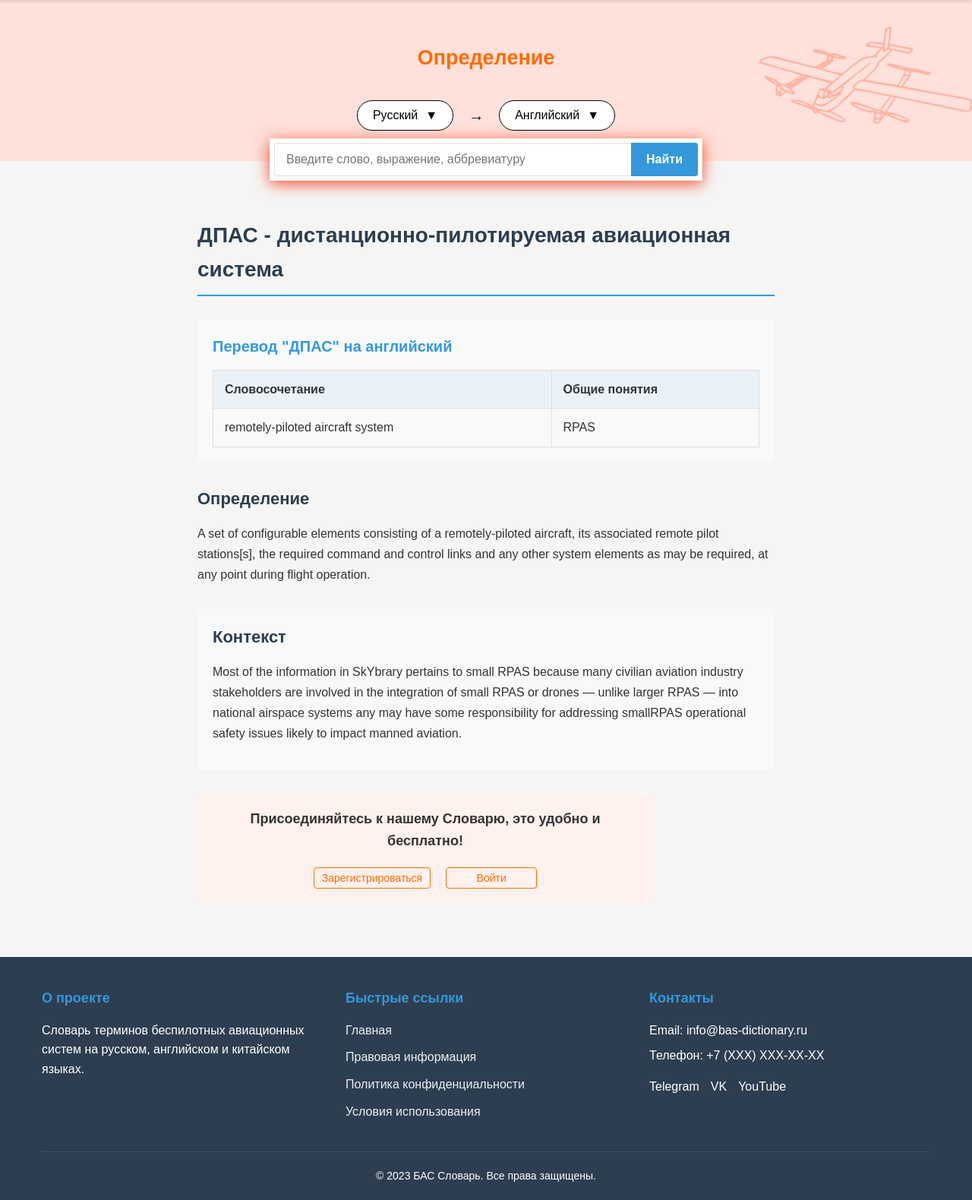
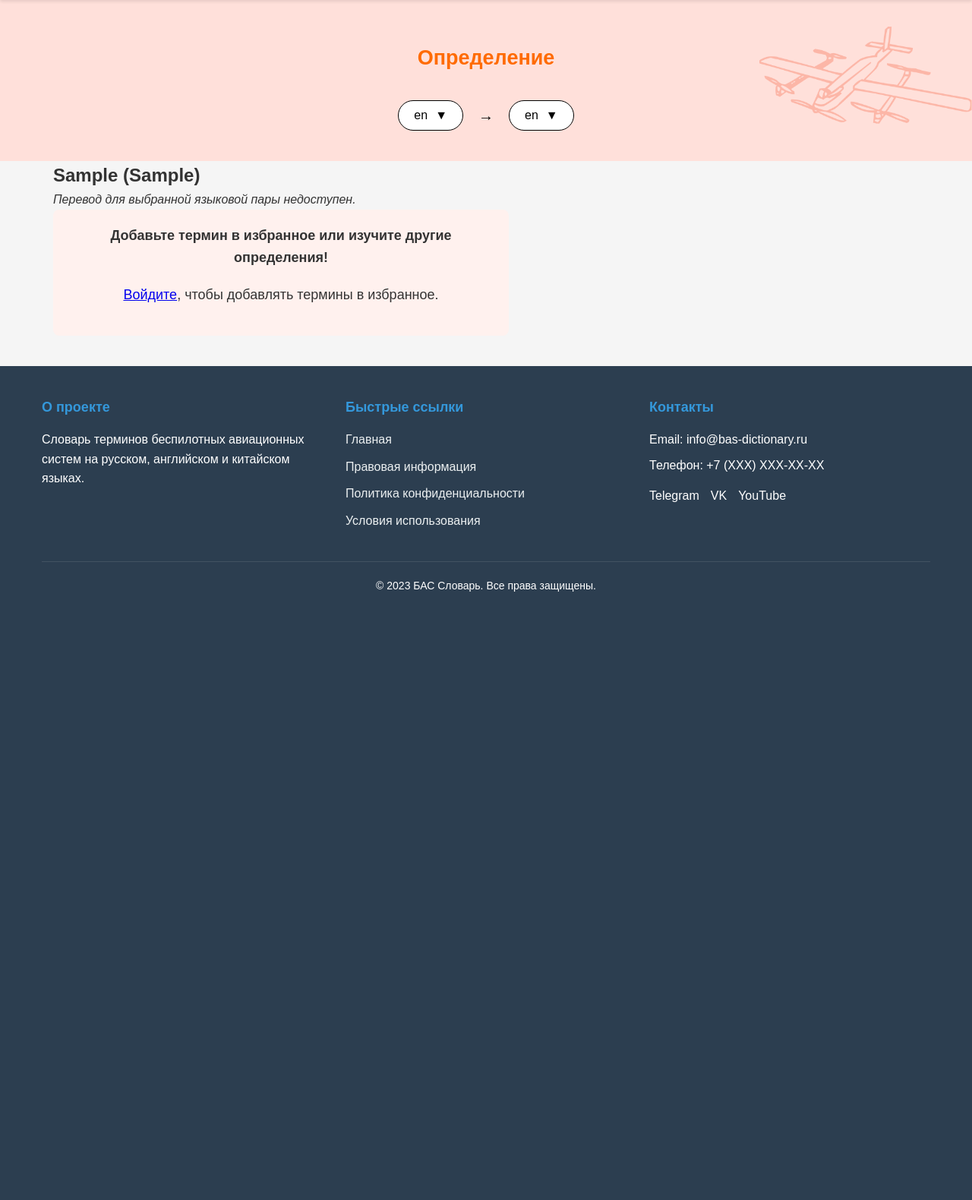
Before and after one commit to Jlanceth/bas_project, a Django app: template bas_project/templates/pages/term-dpas.html in a window 1280 px wide. Shown: the part 67-1647 px from the top of the page at 76% size. After the commit the page ends 846 px from the top, so only its background shows below. Run offline with Django 4.2, Linux system fonts and the light colour scheme; the template is opened without the code that fills it: most values are stand-ins (such as "Sample title", 1, 10 or a date in 2020); some libraries are stand-ins or nearby versions.

Commit message:
модель терминов и поиск по термину

```diff
--- a/bas_project/bas_project/settings.py
+++ b/bas_project/bas_project/settings.py
@@ -88,7 +88,7 @@ DATABASES = {
     'default': {
         'ENGINE': 'django.db.backends.sqlite3',
         'NAME': BASE_DIR / 'db.sqlite3',
-    }
+    },
 }
 
 
--- a/bas_project/dictionary/apps.py
+++ b/bas_project/dictionary/apps.py
@@ -4,3 +4,9 @@ from django.apps import AppConfig
 class DictionaryConfig(AppConfig):
     default_auto_field = 'django.db.models.BigAutoField'
     name = 'dictionary'
+
+    def ready(self):
+        # Импортируем здесь, чтобы избежать circular imports
+        from .models import Language
+        # Создаем языки при запуске приложения
+        Language.initialize_languages()
--- a/bas_project/dictionary/urls.py
+++ b/bas_project/dictionary/urls.py
@@ -10,4 +10,5 @@ urlpatterns = [
     path('legal/', views.legal, name='legal'),
     path('supply-chain/', views.supply_chain, name='supply_chain'),
     path('terms/dpas/', views.term_dpas, name='term_dpas'),
+    path('terms/<int:term_id>/add-to-favorites/', views.add_to_favorites, name='add_to_favorites'),
 ]
--- a/bas_project/templates/pages/home.html
+++ b/bas_project/templates/pages/home.html
@@ -19,7 +19,7 @@
                         <!-- Первый селектор (исходный язык) -->
                         <div class="dict-lang-selector" id="source-lang">
                             <button class="dict-lang-current">
-                                <span class="dict-lang-selected">Русский</span>
+                                <span class="dict-lang-selected" data-lang="ru">Русский</span>
                                 <span class="dict-lang-arrow">▼</span>
                             </button>
                             <div class="dict-lang-dropdown">
@@ -34,7 +34,7 @@
                         <!-- Второй селектор (целевой язык) -->
                         <div class="dict-lang-selector" id="target-lang">
                             <button class="dict-lang-current">
-                                <span class="dict-lang-selected">Английский</span>
+                                <span class="dict-lang-selected" data-lang="en">Английский</span>
                                 <span class="dict-lang-arrow">▼</span>
                             </button>
                             <div class="dict-lang-dropdown">
--- a/bas_project/templates/pages/term-dpas.html
+++ b/bas_project/templates/pages/term-dpas.html
@@ -1,6 +1,6 @@
 {% extends '../base.html' %}
 
-{% block title %}ДПАС - Дистанционно-пилотируемая авиационная система | БАС Словарь{% endblock %}
+{% block title %}Определение термина | БАС Словарь{% endblock %}
 
 {% block content %}
 <section class="hero-section">
@@ -11,13 +11,13 @@
                 <img src="/static/img/бпла.png" alt="Беспилотный летательный аппарат">
             </div>
         </h1>
-        <!-- Обертка для языковых селекторов -->
+
+        <!-- Языковые селекторы -->
         <div class="lang-selectors-wrapper">
             <div class="double-lang-selector">
-                <!-- Первый селектор (исходный язык) -->
                 <div class="dict-lang-selector" id="source-lang">
                     <button class="dict-lang-current">
-                        <span class="dict-lang-selected">Русский</span>
+                        <span class="dict-lang-selected" data-lang="{{ source_lang }}">{{ source_lang }}</span>
                         <span class="dict-lang-arrow">▼</span>
                     </button>
                     <div class="dict-lang-dropdown">
@@ -29,10 +29,9 @@
                     </div>
                 </div>
                 <div class="lang-arrow">→</div>
-                <!-- Второй селектор (целевой язык) -->
                 <div class="dict-lang-selector" id="target-lang">
                     <button class="dict-lang-current">
-                        <span class="dict-lang-selected">Английский</span>
+                        <span class="dict-lang-selected" data-lang="{{ target_lang }}">{{ target_lang }}</span>
                         <span class="dict-lang-arrow">▼</span>
                     </button>
                     <div class="dict-lang-dropdown">
@@ -48,51 +47,55 @@
     </div>
 </section>
 
-<div class="search-section">
-    <div class="container">
-        <div class="search-container">
-            <input type="text" class="search-input" placeholder="Введите слово, выражение, аббревиатуру">
-            <button class="search-btn">Найти</button>
-        </div>
-    </div>
-</div>
+{% if term %}
+<div class="term-page container">
+    <div class="term-header">
+        <h2>
+            {% if source_lang == 'ru' %}
+                {{ term.term_rus }}{% if term.abbr_rus %} ({{ term.abbr_rus }}){% endif %}
+            {% else %}
+                {{ term.term_eng }}{% if term.abbr_eng %} ({{ term.abbr_eng }}){% endif %}
+            {% endif %}
+        </h2>
 
-<div class="term-page">
-    <div class="term-header">
-        <h1>ДПАС - дистанционно-пилотируемая авиационная система</h1>
+        {% if source_lang == 'ru' and target_lang == 'en' %}
+            <h3>Перевод на английский:</h3>
+            <p>{{ term.term_eng }}{% if term.abbr_eng %} ({{ term.abbr_eng }}){% endif %}</p>
+            <h4>Контекст:</h4>
+            <p>{{ term.context_eng|default:"Контекст отсутствует." }}</p>
+            <h4>Определение:</h4>
+            <p>{{ term.definition_eng|default:"Определение отсутствует." }}</p>
 
-        <div class="term-translation">
-            <h2>Перевод "ДПАС" на английский</h2>
-            <div class="translation-table">
-                <div class="table-row header">
-                    <div class="table-cell">Словосочетание</div>
-                    <div class="table-cell">Общие понятия</div>
-                </div>
-                <div class="table-row">
-                    <div class="table-cell">remotely-piloted aircraft system</div>
-                    <div class="table-cell">RPAS</div>
-                </div>
-            </div>
-        </div>
-    </div>
+        {% elif source_lang == 'en' and target_lang == 'ru' %}
+            <h3>Перевод на русский:</h3>
+            <p>{{ term.term_rus }}{% if term.abbr_rus %} ({{ term.abbr_rus }}){% endif %}</p>
+            <h4>Контекст:</h4>
+            <p>{{ term.context_rus|default:"Контекст отсутствует." }}</p>
+            <h4>Определение:</h4>
+            <p>{{ term.definition_rus|default:"Определение отсутствует." }}</p>
 
-    <div class="term-definition">
-        <h2>Определение</h2>
-        <p>A set of configurable elements consisting of a remotely-piloted aircraft, its associated remote pilot stations[s], the required command and control links and any other system elements as may be required, at any point during flight operation.</p>
-    </div>
-
-    <div class="term-context">
-        <h3>Контекст</h3>
-        <p>Most of the information in SkYbrary pertains to small RPAS because many civilian aviation industry stakeholders are involved in the integration of small RPAS or drones — unlike larger RPAS — into national airspace systems any may have some responsibility for addressing smallRPAS operational safety issues likely to impact manned aviation.</p>
+        {% else %}
+            <p><em>Перевод для выбранной языковой пары недоступен.</em></p>
+        {% endif %}
     </div>
 
     <div class="term-cta">
-        <p><strong>Присоединяйтесь к нашему Словарю, это удобно и бесплатно!</strong></p>
+        <p><strong>Добавьте термин в избранное или изучите другие определения!</strong></p>
 
-        <div class="cta-checkboxes">
-            <button class="btn-register">Зарегистрироваться</button>
-            <button class="btn-register">Войти</button>
-        </div>
+        {% if user.is_authenticated %}
+        <form action="{% url 'dictionary:add_to_favorites' term.id %}" method="post">
+            {% csrf_token %}
+            <button type="submit" class="btn-register">Добавить в избранное</button>
+        </form>
+        {% else %}
+        <p><a href="{% url 'login' %}">Войдите</a>, чтобы добавлять термины в избранное.</p>
+        {% endif %}
     </div>
 </div>
+{% else %}
+<div class="container">
+    <h2>Термин не найден</h2>
+    <p>Попробуйте изменить запрос или язык поиска.</p>
+</div>
+{% endif %}
 {% endblock %}
```
Also changed, not shown: bas_project/dictionary/models.py (+56 -0 lines), bas_project/dictionary/views.py (+44 -37 lines), bas_project/static_dev/js/dict_lang_selector.js (+22 -5 lines), bas_project/dictionary/migrations/0001_initial.py (added), bas_project/dictionary/migrations/0002_auto_20250615_2215.py (added), bas_project/dictionary/migrations/0003_auto_20250616_0040.py (added), bas_project/dictionary/migrations/0004_favorite.py (added).
